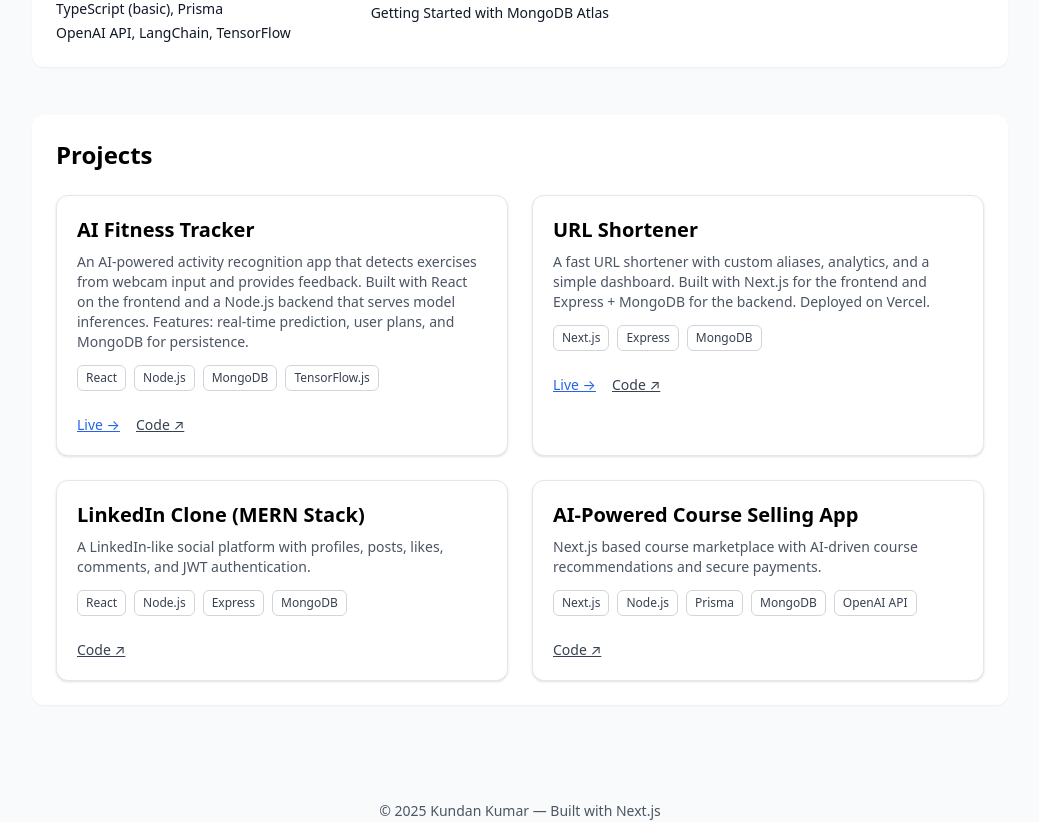
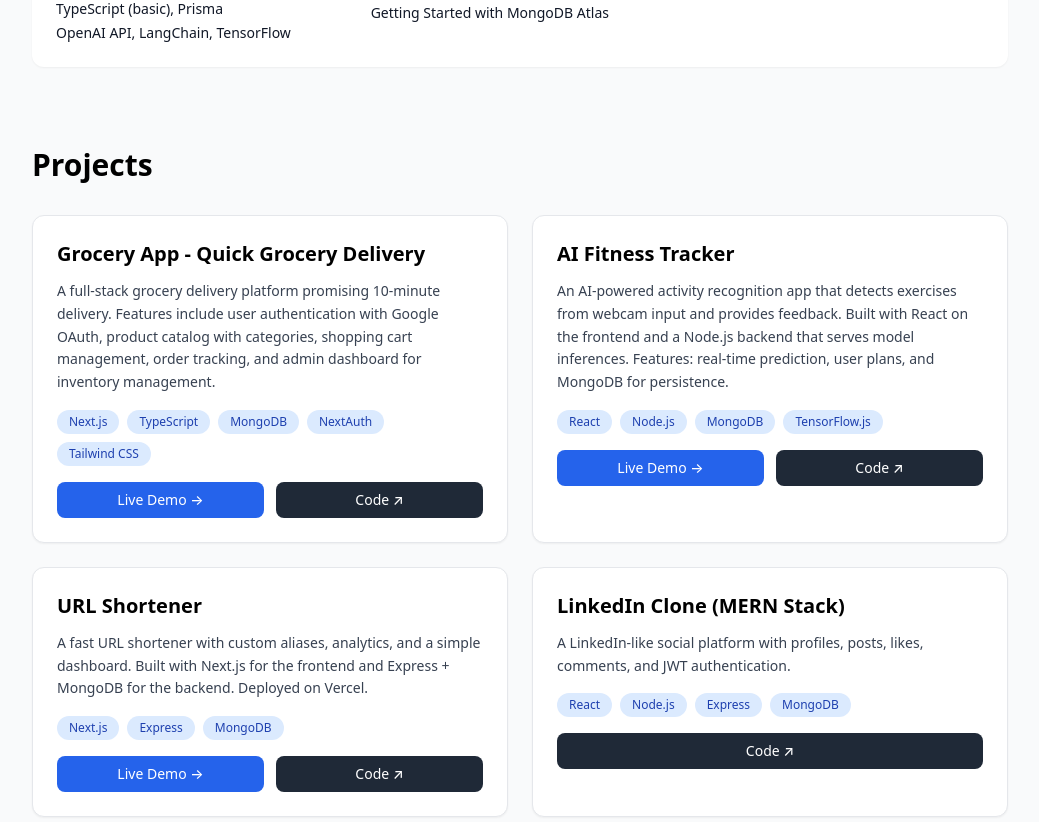
Before and after one commit to Kundank8789/job_portfolio, a Next.js app: page / in a window 1280 px wide. Shown: the part 798-1620 px from the top of the page, without its empty margins (120-1159 px from the left). Built offline with nearby package versions, Linux system fonts and the light colour scheme.

Commit message:
git commit -m "Replace AI Course App with Snapcart Grocery Delivery project"

```diff
--- a/components/Projects.js
+++ b/components/Projects.js
@@ -1,57 +1,57 @@
-"use client";
-
-import { projects } from "../data/projects";
-
-function Tech({ name }) {
-  return (
-    <span className="inline-block text-xs px-2 py-1 mr-2 mb-2 border border-gray-300 dark:border-gray-600 rounded-md text-gray-700 dark:text-gray-300">
-      {name}
-    </span>
-  );
-}
+// components/Projects.js
+import { projects } from '../data/projects';
 
 export default function Projects() {
   return (
-    <section id="projects" className="mt-12 p-6 bg-white dark:bg-[#0f0f0f] rounded-xl shadow-sm transition-all">
-      <h2 className="text-2xl font-semibold text-black dark:text-white">Projects</h2>
+    <section id="projects" className="mt-20">
+      <h2 className="text-3xl font-semibold text-black dark:text-white mb-8">Projects</h2>
 
-      <div className="mt-6 grid md:grid-cols-2 gap-6">
-        {projects.map((p, i) => (
+      <div className="grid md:grid-cols-2 gap-6">
+        {projects.map((project, index) => (
           <div
-            key={i}
-            className="p-5 rounded-xl shadow border border-gray-200 dark:border-gray-700 bg-white dark:bg-[#161616] hover:scale-[1.02] transition-transform"
+            key={index}
+            className="bg-white dark:bg-[#0f0f0f] rounded-xl shadow-sm p-6 border border-gray-200 dark:border-gray-800 hover:shadow-lg transition-all duration-300 hover:-translate-y-1"
           >
-            <h3 className="text-xl font-semibold text-black dark:text-white">{p.title}</h3>
-            <p className="text-sm mt-2 text-gray-600 dark:text-gray-400">{p.description}</p>
+            <h3 className="text-xl font-semibold text-black dark:text-white mb-3">
+              {project.title}
+            </h3>
 
-            <div className="mt-3">
-              {p.tech.map((t, idx) => (
-                <Tech key={idx} name={t} />
+            <p className="text-gray-700 dark:text-gray-300 text-sm mb-4 leading-relaxed">
+              {project.description}
+            </p>
+
+            {/* Tech Stack Tags */}
+            <div className="flex flex-wrap gap-2 mb-4">
+              {project.tech.map((tech, idx) => (
+                <span
+                  key={idx}
+                  className="text-xs bg-blue-100 dark:bg-blue-900/30 text-blue-800 dark:text-blue-300 px-3 py-1 rounded-full"
+                >
+                  {tech}
+                </span>
               ))}
             </div>
 
-            <div className="mt-4 flex gap-4">
-              {p.live && (
+            {/* Links */}
+            <div className="flex gap-3">
+              {project.live && (
                 <a
-                  href={p.live}
+                  href={project.live}
                   target="_blank"
-                  rel="noreferrer"
-                  className="text-sm underline text-blue-600 dark:text-blue-400 hover:opacity-80"
+                  rel="noopener noreferrer"
+                  className="flex-1 bg-blue-600 hover:bg-blue-700 text-white text-center py-2 px-4 rounded-lg transition-colors text-sm font-medium"
                 >
-                  Live →
+                  Live Demo →
                 </a>
               )}
-
-              {p.github && (
-                <a
-                  href={p.github}
-                  target="_blank"
-                  rel="noreferrer"
-                  className="text-sm underline text-gray-700 dark:text-gray-300 hover:opacity-80"
-                >
-                  Code ↗
-                </a>
-              )}
+              <a
+                href={project.github}
+                target="_blank"
+                rel="noopener noreferrer"
+                className={`${project.live ? 'flex-1' : 'w-full'} bg-gray-800 dark:bg-gray-700 hover:bg-gray-900 dark:hover:bg-gray-600 text-white text-center py-2 px-4 rounded-lg transition-colors text-sm font-medium`}
+              >
+                Code ↗
+              </a>
             </div>
           </div>
         ))}
--- a/data/projects.js
+++ b/data/projects.js
@@ -1,4 +1,11 @@
 export const projects = [
+   {
+    title: "Grocery App - Quick Grocery Delivery",
+    description: "A full-stack grocery delivery platform promising 10-minute delivery. Features include user authentication with Google OAuth, product catalog with categories, shopping cart management, order tracking, and admin dashboard for inventory management.",
+    tech: ["Next.js", "TypeScript", "MongoDB", "NextAuth", "Tailwind CSS"],
+    github: "https://github.com/Kundank8789/grocery_App-nextjs",
+    live: "https://grocery-app-folder-next-js.vercel.app"
+  },
    {
     title: 'AI Fitness Tracker',
     description: 'An AI-powered activity recognition app that detects exercises from webcam input and provides feedback. Built with React on the frontend and a Node.js backend that serves model inferences. Features: real-time prediction, user plans, and MongoDB for persistence.',
@@ -19,12 +26,5 @@ export const projects = [
     tech: ["React", "Node.js", "Express", "MongoDB"],
     github: "https://github.com/Kundank8789/LinkedIn-clone",
     live: ""
-  },
-  {
-    title: "AI-Powered Course Selling App",
-    description: "Next.js based course marketplace with AI-driven course recommendations and secure payments.",
-    tech: ["Next.js", "Node.js", "Prisma", "MongoDB", "OpenAI API"],
-    github: "https://github.com/Kundank8789/-virtual-course",
-    live: ""
   }
 ]
```
